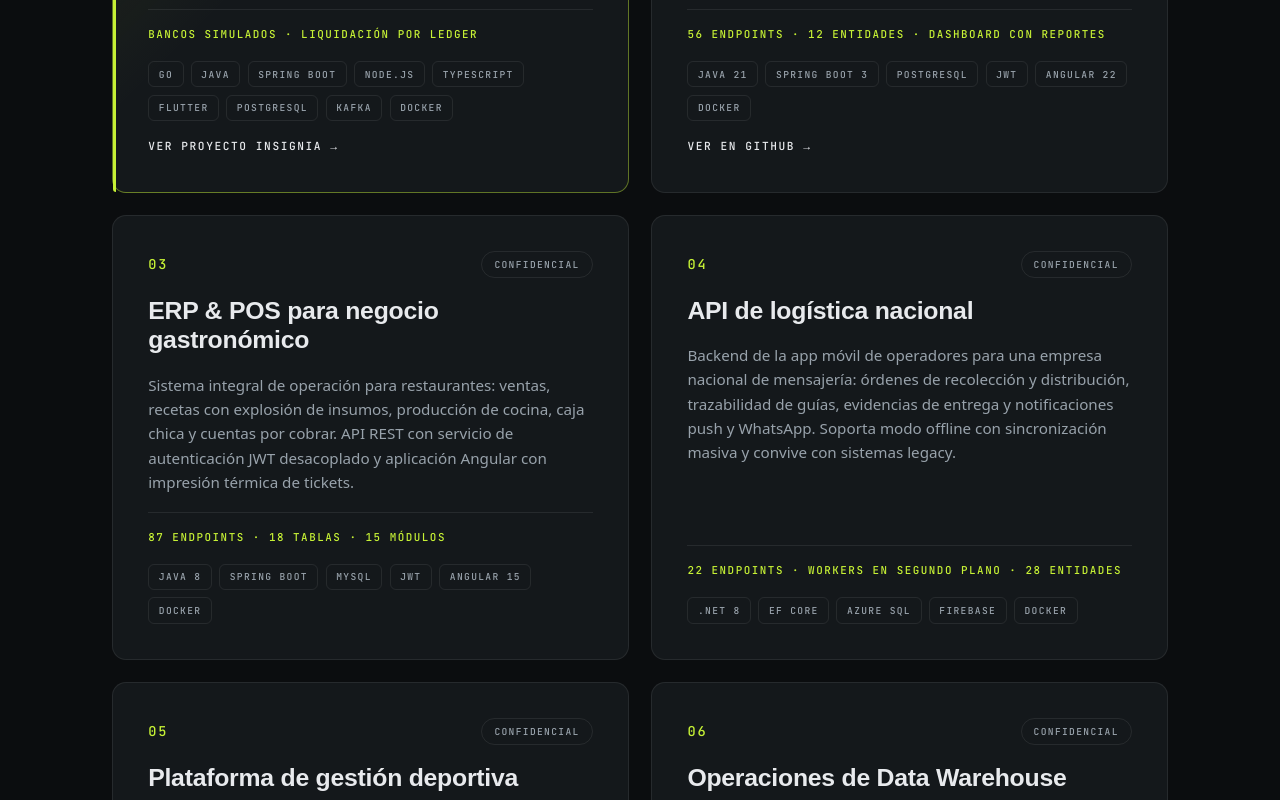
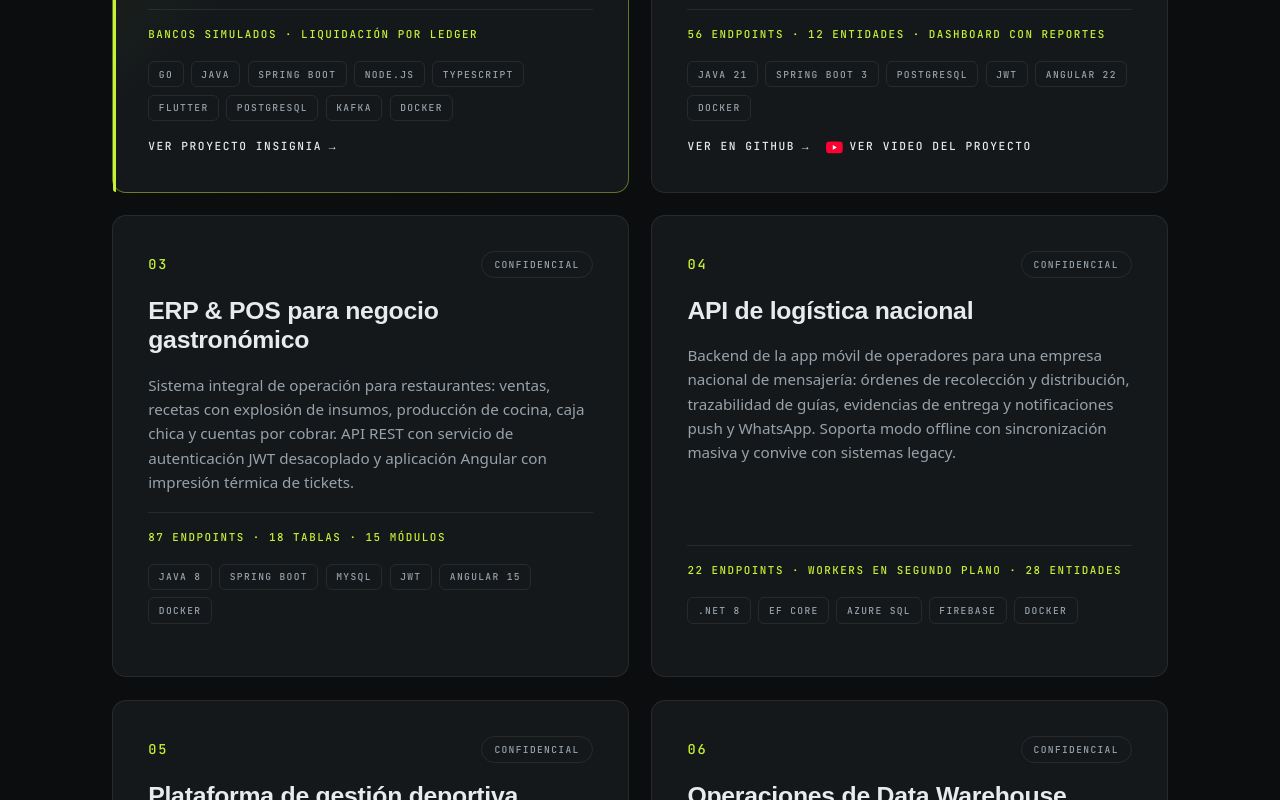
Before and after one commit to AndresCagua/Protfolio_Es, an Astro site: page / in a window 1280 px wide. Shown: the part 1600-2400 px from the top of the page. Built offline with nearby package versions, Linux system fonts and the light colour scheme; Astro itself is replaced by a stand-in of ours; a web font is replaced by a local one.

Commit message:
20261110
Se agrega link de youtube a proyecto cardRoom

```diff
--- a/src/components/ProjectCard.astro
+++ b/src/components/ProjectCard.astro
@@ -32,6 +32,7 @@
     {project.stack.map((tech) => <li class="mono pill">{tech}</li>)}
   </ul>
 
+  <div class="card-actions">
     {
       project.link && (
         <a
@@ -44,6 +45,25 @@
         </a>
       )
     }
+    {
+      project.video && (
+        <a
+          class="mono card-link video-link"
+          href={project.video.href}
+          target="_blank"
+          rel="noopener noreferrer"
+          aria-label={project.video.label}
+          title={project.video.label}
+        >
+          <svg class="youtube-icon" viewBox="0 0 24 24" aria-hidden="true">
+            <path d="M23.5 6.2a3 3 0 0 0-2.1-2.1C19.5 3.5 12 3.5 12 3.5s-7.5 0-9.4.6A3 3 0 0 0 .5 6.2 31 31 0 0 0 0 12a31 31 0 0 0 .5 5.8 3 3 0 0 0 2.1 2.1c1.9.6 9.4.6 9.4.6s7.5 0 9.4-.6a3 3 0 0 0 2.1-2.1A31 31 0 0 0 24 12a31 31 0 0 0-.5-5.8Z" />
+            <path class="youtube-play" d="m9.75 15.5 5.75-3.5-5.75-3.5v7Z" />
+          </svg>
+          <span>{project.video.label}</span>
+        </a>
+      )
+    }
+  </div>
 </article>
 
 <style>
@@ -165,7 +185,17 @@
     border-color: var(--hairline-strong);
   }
 
+  .card-actions {
+    display: flex;
+    align-items: center;
+    flex-wrap: wrap;
+    gap: 1rem;
+  }
+
   .card-link {
+    display: inline-flex;
+    align-items: center;
+    gap: 0.42rem;
     color: var(--text);
     font-size: 0.7rem;
     width: fit-content;
@@ -175,4 +205,20 @@
   .card-link:hover {
     color: var(--accent);
   }
+
+  .youtube-icon {
+    width: 1.05rem;
+    height: 1.05rem;
+    fill: #ff0033;
+    transition: transform 0.2s var(--ease-out), fill 0.2s var(--ease-out);
+  }
+
+  .video-link:hover .youtube-icon {
+    fill: #ff4968;
+    transform: scale(1.12);
+  }
+
+  .youtube-play {
+    fill: white;
+  }
 </style>
--- a/src/data/projects.ts
+++ b/src/data/projects.ts
@@ -7,6 +7,7 @@
   stack: string[];
   featured?: boolean;
   link?: { label: string; href: string };
+  video?: { label: string; href: string };
 }
 
 export const projects: Project[] = [
@@ -30,6 +31,10 @@
     metrics: '56 endpoints · 12 entidades · dashboard con reportes',
     stack: ['Java 21', 'Spring Boot 3', 'PostgreSQL', 'JWT', 'Angular 22', 'Docker'],
     link: { label: 'Ver en GitHub', href: 'https://github.com/AndresCagua/FerrePlus' },
+    video: {
+      label: 'Ver video del proyecto',
+      href: 'https://www.youtube.com/playlist?list=PLD8lK0c3tD7E',
+    },
   },
   {
     number: '03',
@@ -76,5 +81,9 @@
     metrics: 'API REST · tokenización simulada · datos sintéticos',
     stack: ['React', 'Vite', '.NET 6', 'PostgreSQL', 'Docker'],
     link: { label: 'Ver en GitHub', href: 'https://github.com/AndresCagua/simulador_validacion_tarjeta' },
+    video: {
+      label: 'Ver video del proyecto',
+      href: 'https://youtu.be/0OYDvf6JylE',
+    },
   },
 ];
```
Lines whose indentation alone changed are shown as unchanged.
